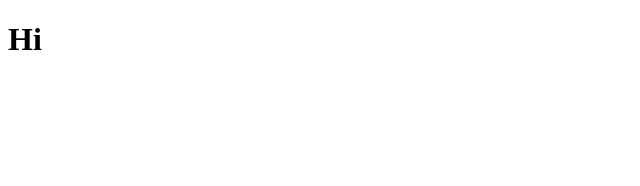
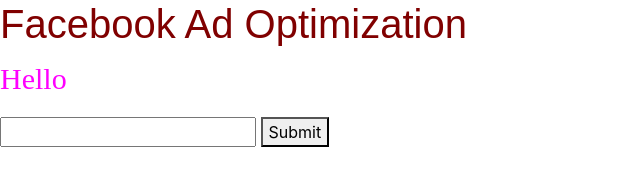
Before and after one commit to pupingmano/KIEI451, a plain HTML site: page facebook.html in a window 1280 px wide. Shown: the whole page, without its empty margins (0-640 px from the left). Drawn offline with nearby package versions, Linux system fonts and the light colour scheme.

Commit message:
New Site

```diff
--- /dev/null
+++ b/facebook.css
@@ -0,0 +1,6 @@
+p {font-size: 30px;
+    color: magenta;
+    font-family: 'Times New Roman', Times, serif;}
+
+h1 {font-family: 'Sacremento', Arial, Helvetica, sans-serif;
+color: maroon;}
--- a/facebook.html
+++ b/facebook.html
@@ -3,11 +3,33 @@
 <head>
     <meta charset="UTF-8">
     <meta name="viewport" content="width=device-width, initial-scale=1.0">
-    <title>AdsTornado Facebook Optimization</title>
+
+    <!-- Required meta tags -->
+    <meta charset="utf-8">
+    <meta name="viewport" content="width=device-width, initial-scale=1, shrink-to-fit=no">
+
+    <!-- Google Fonts -->
+    <link href="https://fonts.googleapis.com/css?family=Raleway|Roboto+Slab|Permanent+Marker|Sacramento&display=swap" rel="stylesheet">
+
+
+    <link rel="stylesheet" href="https://stackpath.bootstrapcdn.com/bootstrap/4.4.1/css/bootstrap.min.css" integrity="sha384-Vkoo8x4CGsO3+Hhxv8T/Q5PaXtkKtu6ug5TOeNV6gBiFeWPGFN9MuhOf23Q9Ifjh" crossorigin="anonymous">
+    <link rel="stylesheet" href="facebook.css">
+
+    <title>Facebook Optimization</title>
 </head>
+
+
 <body>
 
-<h1>Hi</h1>
+<h1>Facebook Ad Optimization</h1>
+
+<p>Hello</p>
+
+<p><i class="fab fa-adversal"></i></p>
+
+<form> <input type="text" name="Name">
+<button type="submit"> Submit   </button>
+</form>
 
 </body>
 </html>
--- a/stylebootstrap.css
+++ b/stylebootstrap.css
@@ -36,6 +36,7 @@ body {background-attachment: fixed;
     border-color: whitesmoke   ;}
 
 .jumbotron {background-color: whitesmoke;
+    background-image: url(balloonsky.jpeg);
 }
 
 .jumbotron h1 {font-family: Arial, Helvetica, sans-serif;
```
Also changed, not shown: Indexbootstrap.html (+3 -5 lines), balloonsky.jpeg (added), clearsky.jpeg (added).
